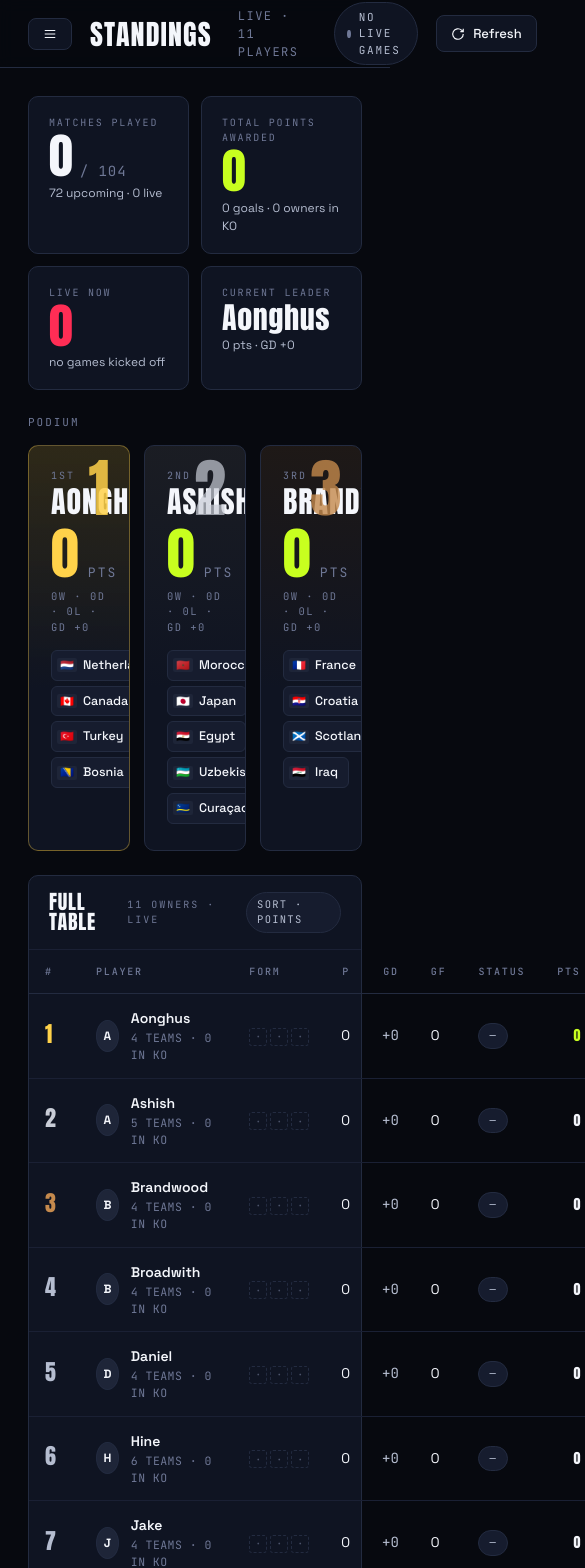
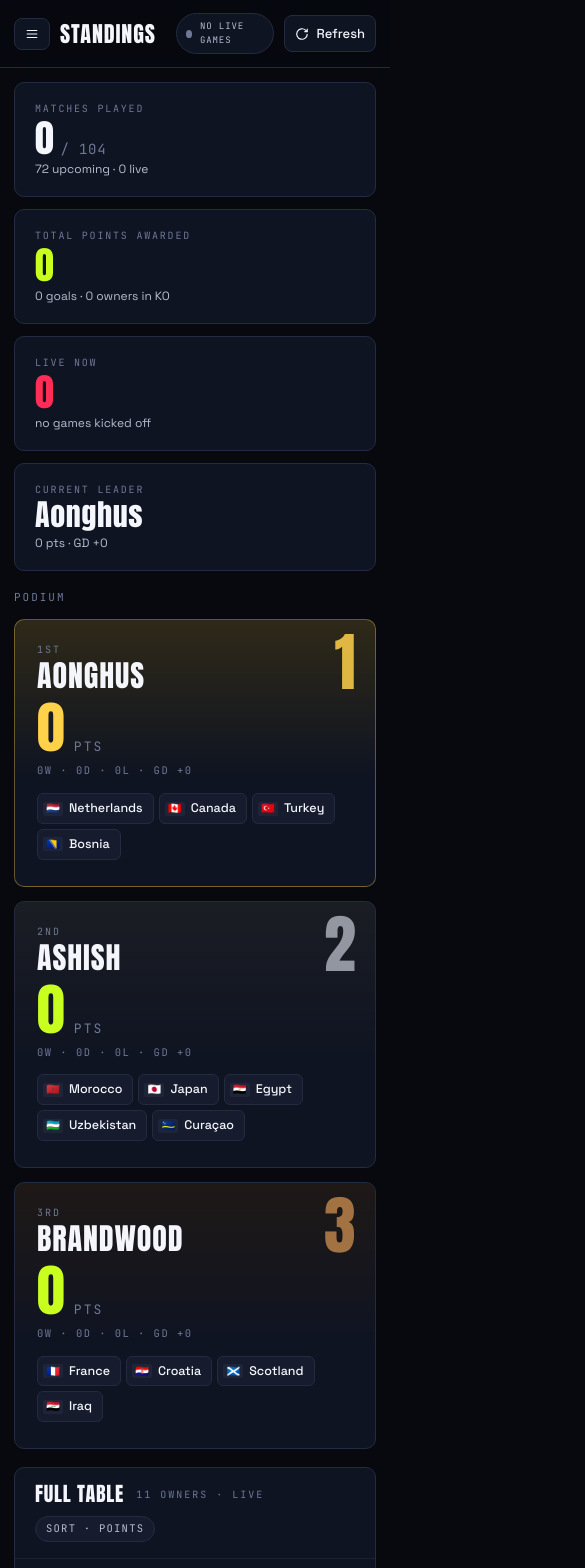
Before and after one commit to jcooksh/familycup, a React (Vite) app: page / in a window 390 px wide. Shown: the top 1568 px of the page, 585 px wide, since content can reach past the window. Built offline with nearby package versions, Linux system fonts and the light colour scheme.

Commit message:
Fix mobile layout
Add a phone breakpoint (<=640px): single-column stat/podium/player/team/
bracket grids, horizontally-scrollable tables, stacked match rows, shrunk
live hero, reflowed Rules/Stats/Admin grids, compact topbar.

Co-Authored-By: Claude Opus 4.8 <noreply@anthropic.com>

```diff
--- a/src/index.css
+++ b/src/index.css
@@ -324,3 +324,53 @@ label.field .l{font-family:var(--font-mono);font-size:10px;letter-spacing:0.16em
 }
 .scrim{display:none;}
 @media (max-width:880px){.scrim.show{display:block;position:fixed;inset:0;background:rgba(0,0,0,0.5);z-index:25;}}
+
+/* layout helpers used by Rules / Stats / Admin */
+.rules-grid{display:grid;grid-template-columns:minmax(0,1fr) 320px;gap:32px;}
+.mvp-grid{display:grid;grid-template-columns:repeat(3,1fr);gap:14px;}
+.draft-row{display:grid;grid-template-columns:38px 150px 1fr;gap:14px;align-items:center;padding:14px 20px;border-bottom:1px solid var(--border-soft);}
+
+/* ── PHONE ── */
+@media (max-width:640px){
+  .content{padding:14px;gap:18px;}
+  .topbar{padding:0 14px;gap:10px;}
+  .topbar h1{font-size:22px;}
+  .topbar .sub{display:none;}
+  .topbar .btn{padding:8px 10px;}
+  .live-pulse{font-size:9px;letter-spacing:0.1em;padding:6px 9px;}
+
+  .section-title{font-size:26px;}
+  .statstrip{grid-template-columns:1fr;}
+  .statstrip .stat .v{font-size:38px;}
+  .podium-row{grid-template-columns:1fr;}
+  .two-col,.rules-grid{grid-template-columns:1fr;gap:16px;}
+  .player-grid,.team-grid,.mvp-grid{grid-template-columns:1fr;}
+  .bracket{grid-template-columns:1fr;}
+
+  /* tables scroll horizontally instead of squashing */
+  .card-body.tight{overflow-x:auto;}
+  .leaderboard{min-width:520px;}
+
+  /* match rows: stack home / away with score between */
+  .match-row{grid-template-columns:1fr;gap:6px;padding:12px 14px;}
+  .match-row .when{order:-1;}
+  .match-row .team-side,.match-row .team-side.away{flex-direction:row;justify-content:flex-start;}
+  .match-row .vs{text-align:left;font-size:16px;}
+  .match-row .stage{text-align:left;}
+
+  /* hero shrink */
+  .hero-match{padding:18px 16px;}
+  .hero-match .vs-grid{gap:10px;}
+  .hero-team .flag-xl{width:54px;height:38px;font-size:30px;}
+  .hero-team .nm{font-size:22px;}
+  .scorebox{font-size:48px;gap:10px;}
+  .scorebox .dash{font-size:32px;}
+  .hero-match .impact{grid-template-columns:1fr;}
+  .impact-side{justify-content:flex-start;text-align:left;}
+
+  /* draft editor stacks */
+  .draft-row{grid-template-columns:32px 1fr;}
+  .draft-row > div:nth-child(3){grid-column:1 / -1;}
+
+  .card-head{flex-wrap:wrap;}
+}
--- a/src/pages.tsx
+++ b/src/pages.tsx
@@ -518,7 +518,7 @@ export function StatsPage({ d }: { d: PageData }) {
 
       <div className="card">
         <div className="card-head"><h2>MVP Teams</h2><span className="eyebrow">most points contributed by a single team</span></div>
-        <div className="card-body" style={{ display: "grid", gridTemplateColumns: "repeat(3,1fr)", gap: 14 }}>
+        <div className="card-body mvp-grid">
           {mvp.length ? mvp.map((t) => (
             <div key={t.team} style={{ background: "var(--surface-2)", border: "1px solid var(--border)", borderRadius: 10, padding: 16, display: "flex", alignItems: "center", gap: 14 }}>
               <div style={{ fontFamily: "var(--font-display)", fontSize: 44, color: "var(--lime)", lineHeight: 1 }}>{t.points}</div>
@@ -537,7 +537,7 @@ export function StatsPage({ d }: { d: PageData }) {
 /* ============================================================ RULES */
 export function RulesPage(_: { d: PageData }) {
   return (
-    <div style={{ display: "grid", gridTemplateColumns: "minmax(0,1fr) 320px", gap: 32 }}>
+    <div className="rules-grid">
       <div>
         <h2 className="section-title">How the Sweepstake Works</h2>
         <div className="section-sub">scoring · tie-breaks · the boring stuff</div>
@@ -629,7 +629,7 @@ export function AdminPage({ d }: { d: PageData }) {
           <div className="card-head"><h2>Draft</h2><span className="eyebrow">{PARTICIPANTS.length} owners · 48 teams</span></div>
           <div className="card-body tight">
             {PARTICIPANTS.map((p) => (
-              <div key={p.id} style={{ display: "grid", gridTemplateColumns: "38px 150px 1fr", gap: 14, alignItems: "center", padding: "14px 20px", borderBottom: "1px solid var(--border-soft)" }}>
+              <div key={p.id} className="draft-row">
                 <div className="av" style={{ width: 32, height: 32 }}>{initialsOf(p.name)}</div>
                 <div style={{ fontWeight: 600 }}>{p.name}</div>
                 <div style={{ display: "flex", gap: 6, flexWrap: "wrap" }}>
```
